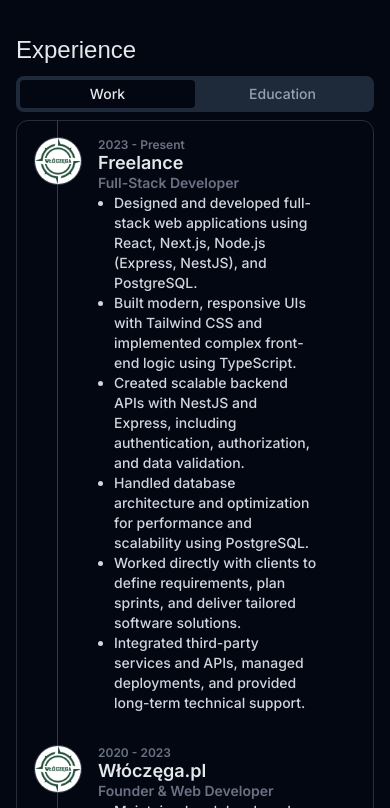
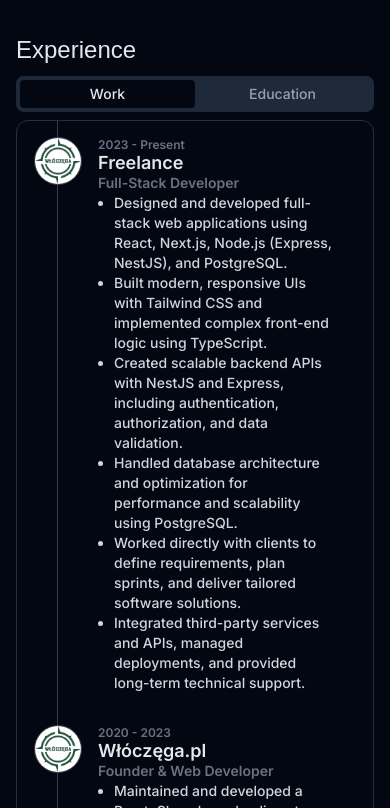
Before and after one commit to jankamon/jankamon.dev, a React (Vite) app: page / in a window 390 px wide. Shown: the part 1192-2000 px from the top of the page. Built offline with nearby package versions, Linux system fonts and the light colour scheme; a web font is replaced by a local one.

Commit message:
fix: remove unnecessary blank lines and adjust padding in Experience component

```diff
--- a/src/components/Expirience.tsx
+++ b/src/components/Expirience.tsx
@@ -3,8 +3,6 @@ import TabSwitcher from "./ui/TabSwitcher";
 import ExperienceItem from "../types/expirience.type";
 import VisitButton from "./ui/VisitButton";
 import { workExperience, educationExperience } from "./data/expirience";
-
-
 
 export default function Experience() {
   const [isWorkTab, setIsWorkTab] = useState(true);
@@ -15,7 +13,7 @@ export default function Experience() {
       <h2>Experience</h2>
       <TabSwitcher isWorkTab={isWorkTab} setIsWorkTab={setIsWorkTab} />
       <section className="flex flex-col w-full border-1 rounded-xl border-gray-600/50">
-        <ul className="flex flex-col gap-8 ml-10 p-4 border-l-1 border-gray-500/50">
+        <ul className="flex flex-col gap-8 ml-10 p-4 pr-0 md:pr-4 border-l-1 border-gray-500/50">
           {currentExperience.map((item: ExperienceItem, index) => (
             <li key={index} className="relative right-10 flex gap-4">
               <img
```
